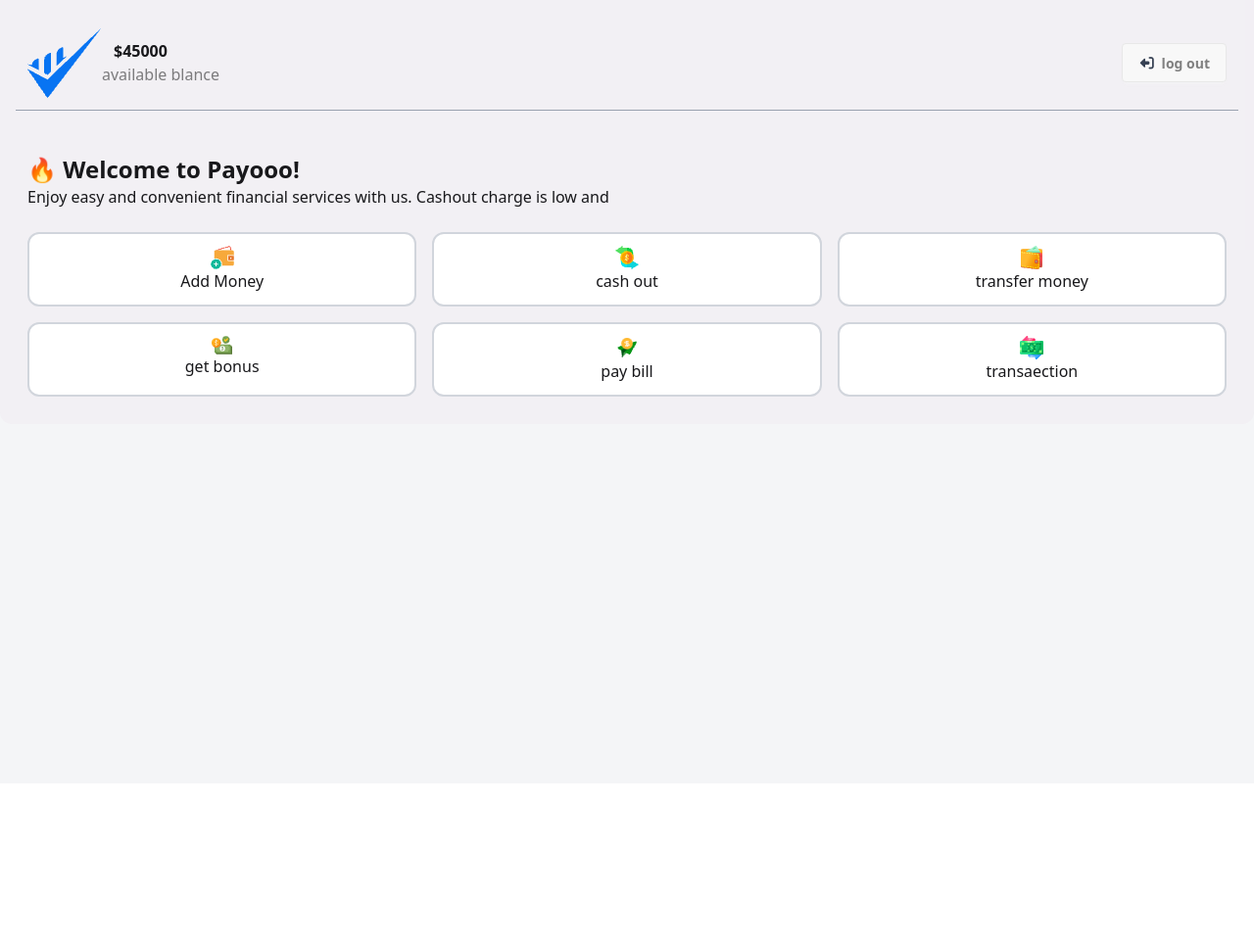
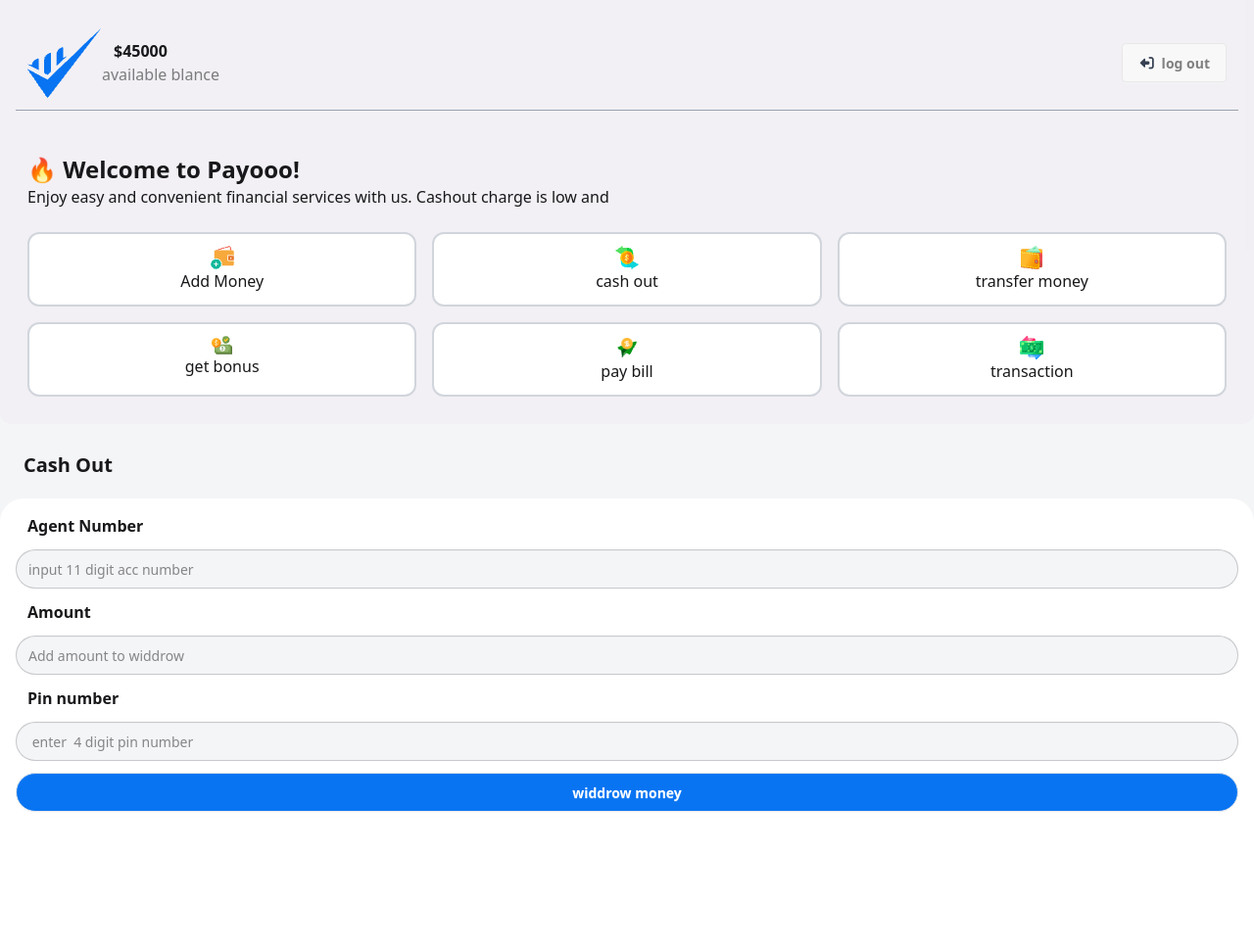
Before and after one commit to zahidhasan27/module-25, a plain HTML site: page assets/cashout.html in a window 1280 px wide. Shown: the whole page at 98% size. Before the commit the page ends 800 px from the top, so only its background shows below. Drawn offline with nearby package versions, Linux system fonts and the light colour scheme; a web font is replaced by a local one.

Commit message:
change items

```diff
--- a/assets/cashout.html
+++ b/assets/cashout.html
@@ -48,9 +48,32 @@
             </div> <div class="bg-white rounded-xl p-3 border-2 border-gray-300"><img src="./send1.png" alt="" class="mx-auto ">
         <p>pay bill</p>
             </div> <div class="bg-white rounded-xl p-3 border-2 border-gray-300"><img src="./transaction1.png" alt="" class="mx-auto">
-        <p>transaection</p>
+        <p>transaction</p>
             </div>
      </div>
     </div>
+    <!-- cash out form -->
+     <div class="all-form-section mx-w-lg mx-auto justify-center items-center my-3 mt-4">
+        <!-- add money section -->
+         <h1 class="font-bold text-xl p-3 ml-3">Cash Out</h1>
+         <form action="" class="bg-white rounded-3xl mx-w-lg mx-auto my-2 p-4  ">
+            <div>
+            <label class="font-semibold my-3 p-3">Agent  Number</label> <br>
+            <input type="text" placeholder="input 11 digit acc number" class="input bg-[#f4f5f7] my-3 rounded-3xl w-full">
+        </div>
+         <div>
+            <label class="font-semibold p-3">Amount</label> <br>
+            <input type="text" placeholder="Add amount to widdrow" class="input bg-[#f4f5f7] my-3 rounded-3xl w-full">
+        </div>
+         <div>
+            <label class="font-semibold p-3">Pin number</label> <br>
+            <input type="text" placeholder=" enter  4 digit pin number" class="input bg-[#f4f5f7] my-3 rounded-3xl w-full">
+        </div>
+        <button  class="btn bg-[#0874f2] text-white rounded-3xl w-full mb-30">widdrow money</button>
+
+        </div>
+         </form>
+    </div>
+
 </body>
 </html>
```
